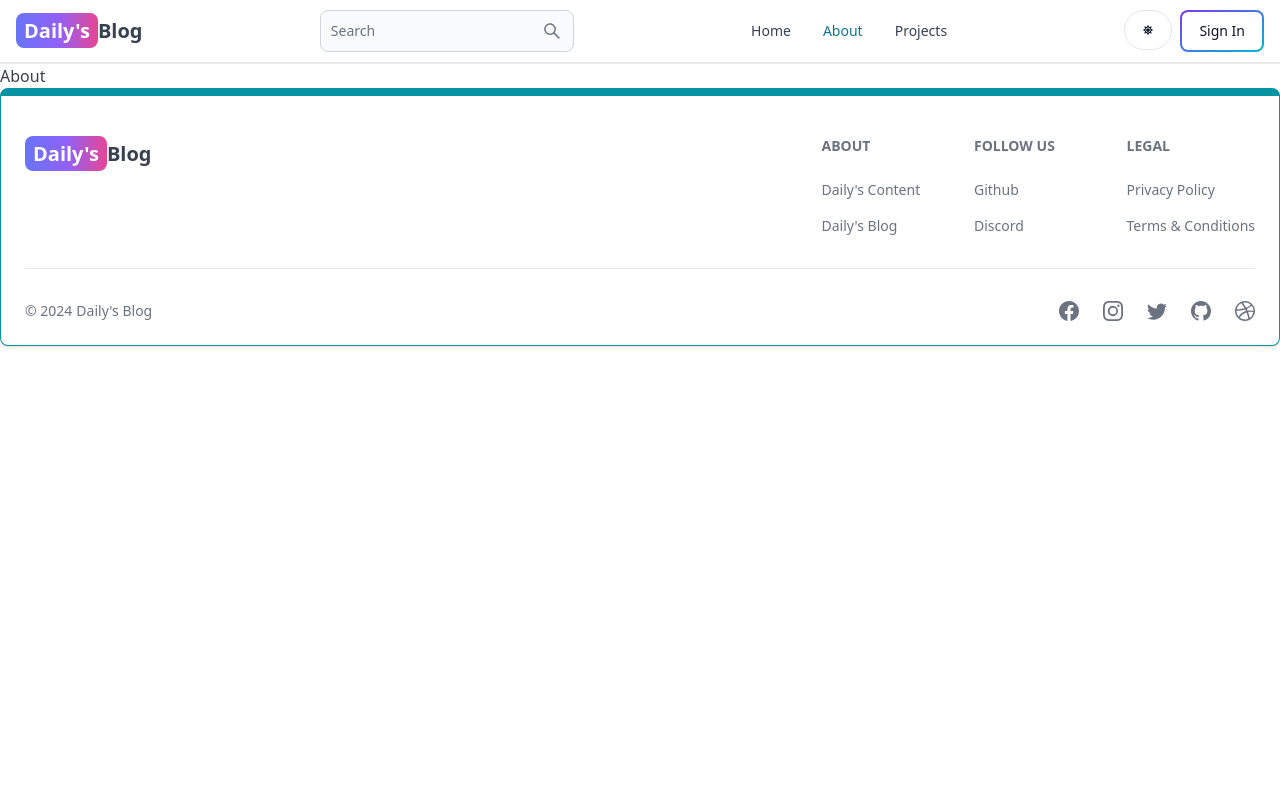
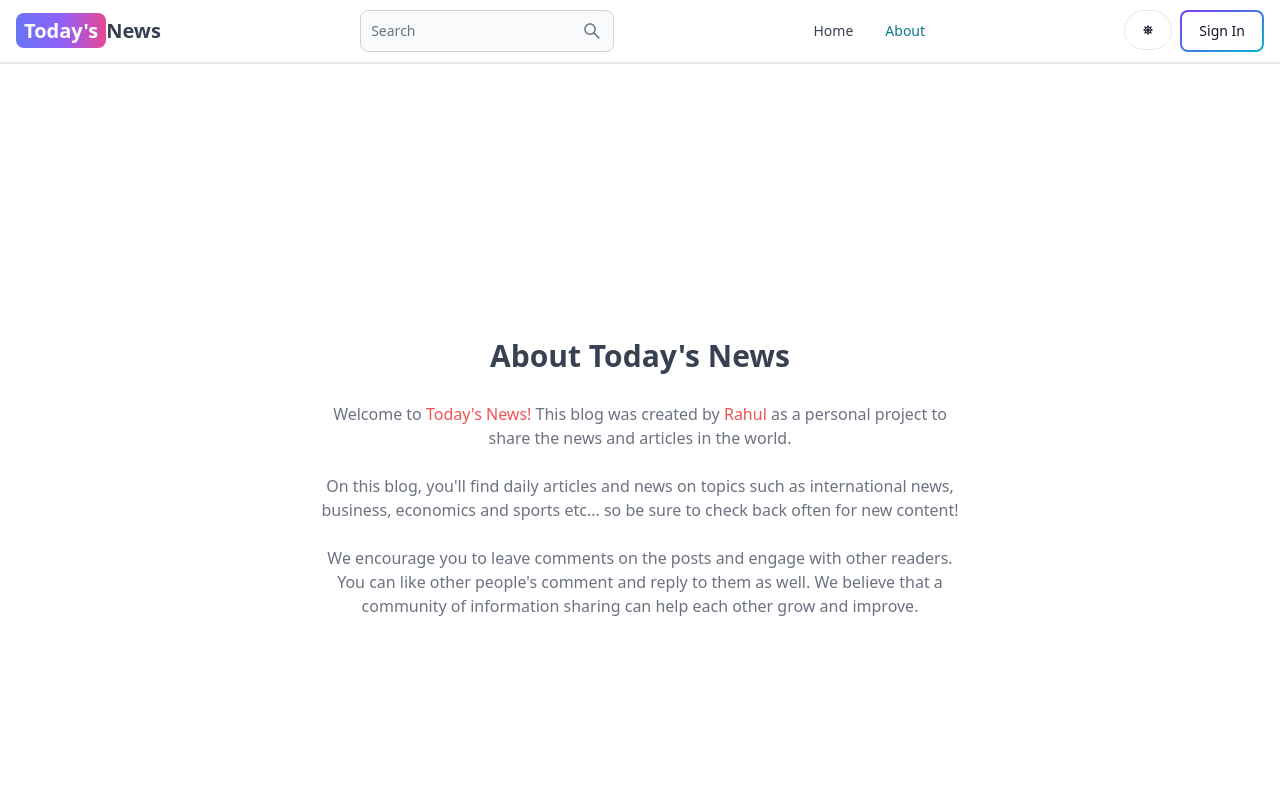
Before and after one commit to rahul485215/mern-blog, a React (Vite) app in the folder client/: page /about in a window 1280 px wide. Shown: the top 800 px of the page. Built offline with nearby package versions, Linux system fonts and the light colour scheme; no server answers.

Commit message:
final correction of the project

```diff
--- a/client/index.html
+++ b/client/index.html
@@ -3,7 +3,8 @@
   <head>
     <meta charset="UTF-8" />
     <meta name="viewport" content="width=device-width, initial-scale=1.0" />
-    <title>MERN Blog</title>
+    <link rel="icon" type="image/x-ixon" href="src/assets/images.png" />
+    <title>Today's News</title>
   </head>
   <body>
     <div id="root"></div>
--- a/client/src/App.jsx
+++ b/client/src/App.jsx
@@ -4,7 +4,6 @@ import About from './pages/About'
 import Signin from './pages/Signin'
 import Signup from './pages/Signup'
 import Dashboard from './pages/Dashboard'
-import Projects from './pages/Projects'
 import Header from './components/Header'
 import Footer from './components/Footer'
 import PrivateRoute from './components/PrivateRoute'
@@ -37,7 +36,6 @@ export default function App() {
         <Route path = "/update-post/:postId" element = {<UpdatePost />} />
         </Route>
 
-        <Route path = "/projects" element = {<Projects />} />
         <Route path = "/post/:postSlug" element = {<PostPage />} />
       </Routes>
       <Footer />
--- a/client/src/components/Footer.jsx
+++ b/client/src/components/Footer.jsx
@@ -10,8 +10,8 @@ export default function FooterCom() {
         <div className='grid w-full justify-between sm:flex md:grid-cols-1'>
             <div className='mt-5'>
             <Link to = "/" className='self-center whitespace-nowrap text-lg sm:text-xl font-semibold dark:text-white'>
-            <span className='px-2 py-1 bg-gradient-to-r from-indigo-500 via-purple-500 to-pink-500 rounded-lg text-white'>Daily's</span>
-            Blog
+            <span className='px-2 py-1 bg-gradient-to-r from-indigo-500 via-purple-500 to-pink-500 rounded-lg text-white'>Today's</span>
+            News
         </Link>
             </div>
             <div className='grid grid-cols-2 gap-8 mt-4 sm:grid-cols-3 sm:gap-6'>
@@ -28,7 +28,7 @@ export default function FooterCom() {
                     href="/about"
                     target='_blank'
                     rel="noopener noreferer">
-                        Daily's Blog
+                        Today's News
                     </Footer.Link>
                </Footer.LinkGroup>
                 </div>
@@ -64,7 +64,7 @@ export default function FooterCom() {
         </div>
         <Footer.Divider />
         <div className='w-full sm:flex sm:items-center sm:justify-between'>
-            <Footer.Copyright href='#' by="Daily's Blog" year={new Date().getFullYear()}/>
+            <Footer.Copyright href='#' by="Today's News" year={new Date().getFullYear()}/>
             <div className='flex gap-6 sm:mt-0 mt-4 sm:justify-center'>
             <Footer.Icon href='#' icon={BsFacebook} />
             <Footer.Icon href='#' icon={BsInstagram} />
--- a/client/src/components/Header.jsx
+++ b/client/src/components/Header.jsx
@@ -54,8 +54,8 @@ export default function Header() {
   return (
     <Navbar className='border-b-2'>
         <Link to = "/" className='self-center whitespace-nowrap text-sm sm:text-xl font-semibold dark:text-white'>
-            <span className='px-2 py-1 bg-gradient-to-r from-indigo-500 via-purple-500 to-pink-500 rounded-lg text-white'>Daily's</span>
-            Blog
+            <span className='px-2 py-1 bg-gradient-to-r from-indigo-500 via-purple-500 to-pink-500 rounded-lg text-white'>Today's</span>
+            News
         </Link>
         <form onSubmit={handleSubmit}>
             <TextInput
@@ -117,11 +117,6 @@ export default function Header() {
                         About
                     </Link>
                 </Navbar.Link>
-                <Navbar.Link  active={path === "/projects"} as={'div'}>
-                    <Link to ='/projects'>
-                        Projects
-                    </Link>
-                </Navbar.Link>
             </Navbar.Collapse>
 
     </Navbar>
--- a/client/src/index.css
+++ b/client/src/index.css
@@ -8,6 +8,10 @@ body{
 
 .ql-editor{
     font-size: 1.05rem;
+}
+
+.dark .ql-editor.ql-blank::before{
+  color:#fff;
 }
 
 .post-content p {
--- a/client/src/pages/About.jsx
+++ b/client/src/pages/About.jsx
@@ -1,7 +1,28 @@
-import React from 'react'
-
 export default function About() {
   return (
-    <div>About</div>
-  )
+    <div className='min-h-screen flex items-center justify-center'>
+      <div className='max-w-2xl mx-auto p-3 text-center'>
+        <div>
+          <h1 className='text-3xl font font-semibold text-center my-7'>
+            About Today's News
+          </h1>
+          <div className='text-md text-gray-500 flex flex-col gap-6'>
+            <p>
+              Welcome to <span className="text-red-500">Today's News! </span> This blog was created by <span className="text-red-500">Rahul </span>
+              as a personal project to share the news and articles in the world.
+            </p>
+
+            <p>
+              On this blog, you'll find daily articles and news on topics
+              such as international news, business, economics and sports etc...  so be sure to check back often for new content!
+            </p>
+
+            <p>
+              We encourage you to leave comments on the posts and engage with other readers. You can like other people's comment and reply to them as well. We believe that a community of information sharing can help each other grow and improve.
+            </p>
+          </div>
+        </div>
+      </div>
+    </div>
+  );
 }
--- a/client/src/pages/CreatePost.jsx
+++ b/client/src/pages/CreatePost.jsx
@@ -94,6 +94,7 @@ const handleSubmit = async (e) => {
                 >
                     <option value="uncategorized">Select a category</option>
                     <option value="international news">International news</option>
+                    <option value="national news">National news</option>
                     <option value="local news">Local news</option>
                     <option value="entertainment">Entertainment</option>
                     <option value="education">Education</option>
--- a/client/src/pages/Home.jsx
+++ b/client/src/pages/Home.jsx
@@ -17,7 +17,7 @@ export default function Home() {
   return (
     <div>
       <div className='flex flex-col gap-6 p-28 px-3 max-w-6xl mx-auto '>
-        <h1 className='text-3xl font-bold lg:text-6xl'>Welcome to my Blog</h1>
+        <h1 className='text-3xl font-bold lg:text-6xl'>Welcome to <span className='px-2 py-1 bg-gradient-to-r from-indigo-500 via-purple-500 to-pink-500 rounded-lg text-white'>Today's </span>News</h1>
         <p className='text-gray-500 text-xs sm:text-sm'>
           Here you'll find a variety of articles and news on topics such as
           international news, economics, and sports.
--- a/client/src/pages/Projects.jsx
+++ /dev/null
@@ -1,7 +0,0 @@
-import React from 'react'
-
-export default function Projects() {
-  return (
-    <div>Projects</div>
-  )
-}
--- a/client/src/pages/Search.jsx
+++ b/client/src/pages/Search.jsx
@@ -132,6 +132,7 @@ export default function Search() {
             >
               <option value="uncategorized">Select a category</option>
                     <option value="international news">International news</option>
+                    <option value="national news">National news</option>
                     <option value="local news">Local news</option>
                     <option value="entertainment">Entertainment</option>
                     <option value="education">Education</option>
--- a/client/src/pages/UpdatePost.jsx
+++ b/client/src/pages/UpdatePost.jsx
@@ -121,6 +121,7 @@ const handleSubmit = async (e) => {
                 >
                     <option value="uncategorized">Select a category</option>
                     <option value="international news">International news</option>
+                    <option value="national news">National news</option>
                     <option value="local news">Local news</option>
                     <option value="entertainment">Entertainment</option>
                     <option value="education">Education</option>
```
Also changed, not shown: client/src/assets/images.png (added).
